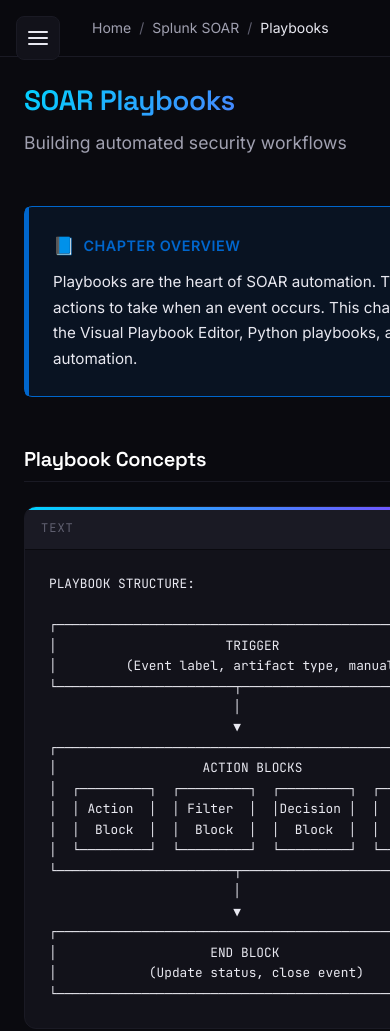
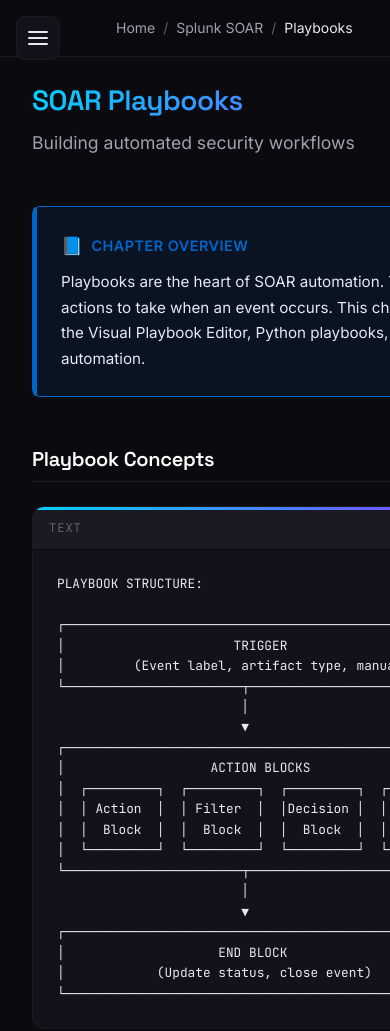
Before and after one commit to NiKhilForCybersec/NiksSentinel, a plain HTML site: page 4-2-playbooks.html in a window 390 px wide. Shown: the top 1031 px of the page. Drawn offline with Linux system fonts and the light colour scheme.

Commit message:
updates css

```diff
--- a/main.css
+++ b/main.css
@@ -411,7 +411,7 @@ body {
     flex-direction: column;
 }
 
-/* Header */
+/* Header - Full width with centered content */
 .content-header {
     position: sticky;
     top: 0;
@@ -420,6 +420,7 @@ body {
     border-bottom: 1px solid var(--bg-tertiary);
     padding: var(--spacing-md) var(--spacing-xl);
     z-index: 100;
+    width: 100%;
 }
 
 .breadcrumb {
@@ -427,6 +428,10 @@ body {
     align-items: center;
     gap: var(--spacing-sm);
     font-size: 0.875rem;
+    max-width: 1000px;
+    margin: 0 auto;
+    padding: 0 calc(var(--spacing-2xl) + 2rem);
+    box-sizing: border-box;
 }
 
 .breadcrumb a {
@@ -447,11 +452,17 @@ body {
     color: var(--text-primary);
 }
 
-/* Content Area */
+/* Content Area - Centered */
 .content-area {
     flex: 1;
     padding: var(--spacing-2xl);
-    max-width: calc(var(--content-max-width) + var(--spacing-2xl) * 2);
+    padding-left: calc(var(--spacing-2xl) + 2rem);
+    padding-right: calc(var(--spacing-2xl) + 2rem);
+    max-width: 1000px;
+    margin-left: auto;
+    margin-right: auto;
+    width: 100%;
+    box-sizing: border-box;
 }
 
 /* Page Title */
@@ -1157,6 +1168,12 @@ tbody tr:last-child td {
 @media (max-width: 768px) {
     .content-area {
         padding: var(--spacing-lg);
+        padding-left: var(--spacing-xl);
+        padding-right: var(--spacing-xl);
+    }
+
+    .breadcrumb {
+        padding: 0 var(--spacing-lg);
     }
 
     .page-title {
```
